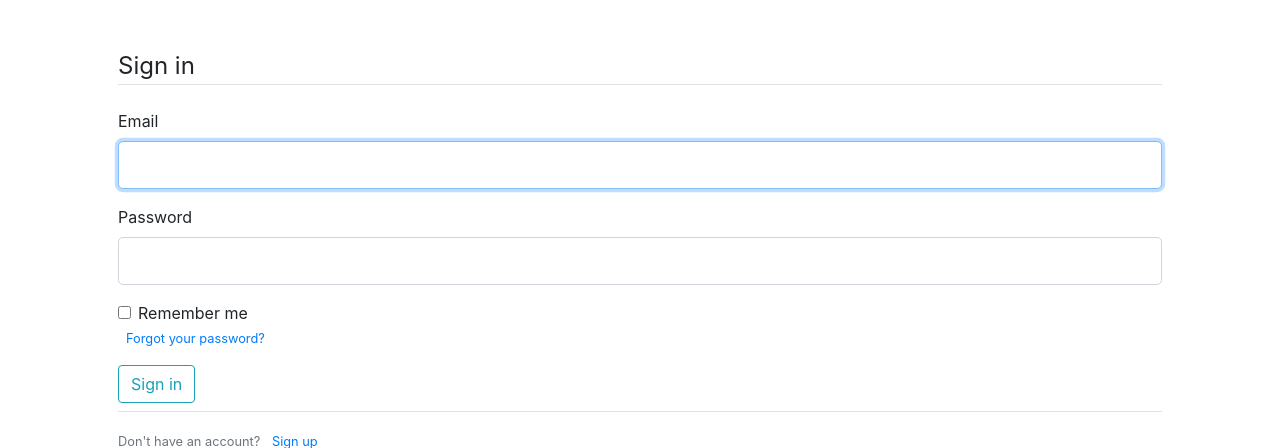
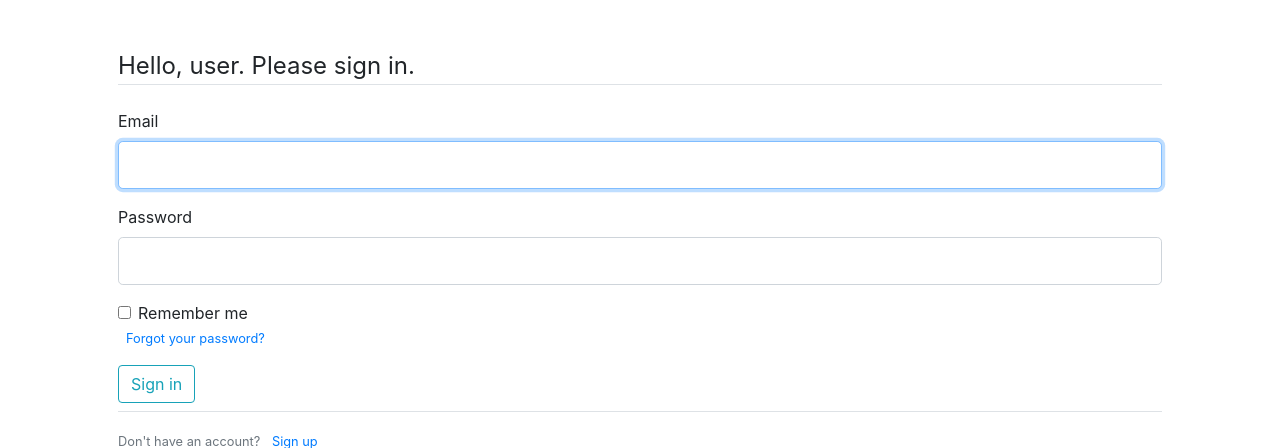
Before and after one commit to francisdbillones/LearnNet, a Flask app: page /signin in a window 1280 px wide. Shown: the part 76-524 px from the top of the page. Run offline with Flask 2, Linux system fonts and the light colour scheme.

Commit message:
added real-time user greeter in log in page. Completely unnecessary but I love it.

```diff
--- a/open_ed_web/routes.py
+++ b/open_ed_web/routes.py
@@ -1,8 +1,8 @@
-from flask import render_template, redirect, url_for, flash, request
+from flask import render_template, redirect, url_for, flash, request, jsonify
 from open_ed_web.forms import *
 from open_ed_web.models import User, Content
 from open_ed_web import app, db, bcrypt, session
-from flask_login import login_user, logout_user, login_required
+from flask_login import login_user, logout_user, login_required, current_user
 
 
 @app.route('/', methods=['GET', 'POST'])
@@ -62,7 +62,8 @@ def signout():
 @app.route('/account', methods=['GET', 'POST'])
 @login_required
 def account():
-    return render_template('account.html')
+    profile_image = url_for('static', filename=f'images/{ current_user.pfp_file }')
+    return render_template('account.html', profile_image=profile_image)
 
 @app.route('/browse', methods=['GET', 'POST'])
 def browse():
@@ -79,5 +80,12 @@ def upload():
     flash('That page does not exist yet, sorry.', 'info')
     return redirect(url_for('index'))
 
+@app.route('/getusername')
+def getusername():
+    email = request.args.get('email')
+    user = User.query.filter_by(email=email).first()
+    result = user.username if user else None
+    return jsonify({"username": result})
+
 if __name__ == '__main__':
     app.run(debug=True)
--- /dev/null
+++ b/open_ed_web/static/scripts/greeter.js
@@ -0,0 +1,42 @@
+// greet user with "Hello, username" when user enters a valid email
+
+console.log('greeter starting');
+
+// current page is on http://127.0.0.1:5000/signin, this function will return http://127.0.0.1:5000
+function getHostAndPort() {
+    var url = window.location.href.split('/');
+    url = url[0] + '//' + url[2];
+    return url;
+}
+
+function ValidateEmail(email) {
+    return (/^[a-zA-Z0-9.!#$%&'*+/=?^_`{|}~-]+@[a-zA-Z0-9-]+(?:\.[a-zA-Z0-9-]+)*$/.test(email));
+}
+
+function getUsername(email) {
+    return fetch(`${getHostAndPort()}/getusername?email=${email}`).then((response) => {
+        var result = response.json();
+        return result;
+    }).then((result) => {
+        return result.username;
+    });
+}
+
+document.addEventListener('DOMContentLoaded', function() {
+
+    const input = document.querySelector('input#email');
+    const greeter = document.querySelector('legend');
+
+    input.addEventListener('keyup', function() {
+        var email = input.value
+        if (ValidateEmail(email)) {
+            getUsername(email).then((username) => {
+                if (username != null) {
+                    greeter.innerHTML = `Hello, ${username}. Please sign in.`;
+                } else {
+                    greeter.innerHTML = 'Hello, user. Please sign in.'
+                }
+            });
+        }
+    });
+});
--- a/open_ed_web/templates/layout.html
+++ b/open_ed_web/templates/layout.html
@@ -19,7 +19,9 @@
     <script src='https://code.jquery.com/jquery-3.5.1.slim.min.js' integrity='sha384-DfXdz2htPH0lsSSs5nCTpuj/zy4C+OGpamoFVy38MVBnE+IbbVYUew+OrCXaRkfj' crossorigin='anonymous'></script>
     <script src='https://cdn.jsdelivr.net/npm/bootstrap@4.5.3/dist/js/bootstrap.bundle.min.js' integrity='sha384-ho+j7jyWK8fNQe+A12Hb8AhRq26LrZ/JpcUGGOn+Y7RsweNrtN/tE3MoK7ZeZDyx' crossorigin='anonymous'></script>
 
-    <script src='../static/scripts/validate.js'></script>
+    <script src='{{ url_for("static", filename="scripts/validate.js") }}'></script>
+
+    {% block head %}{% endblock %}
 
     <title>{% block title %}{% endblock %}</title>
 </head>
@@ -37,12 +39,13 @@
             </ul>
             {% if current_user.is_authenticated %}
             <ul class='navbar-nav ml-auto mt-2'>
+                <li class='nav-item'><a class='nav-link' href='{{ url_for("account") }}'>Account</a></li>
                 <li class='nav-item'><a class='nav-link' href='/signout'>Sign Out</a></li>
             </ul>
             {% else %}
             <ul class='navbar-nav ml-auto mt-2'>
-                <li class='nav-item'><a class='nav-link' href='/signup'>Sign up</a></li>
-                <li class='nav-item'><a class='nav-link' href='/signin'>Sign In</a></li>
+                <li class='nav-item'><a class='nav-link' href='{{ url_for("signup") }}'>Sign up</a></li>
+                <li class='nav-item'><a class='nav-link' href='{{ url_for("signin") }}'>Sign In</a></li>
             </ul>
             {% endif %}
         </div>
--- a/open_ed_web/templates/signin.html
+++ b/open_ed_web/templates/signin.html
@@ -1,4 +1,6 @@
 {% extends 'layout.html' %}
+
+{% block head %}<script src='{{ url_for("static", filename="scripts/greeter.js") }}'></script>{% endblock %}
 
 {% block title %} Sign up {% endblock %}
 
@@ -7,7 +9,7 @@
     <form action='' method='POST'>
         {{ form.hidden_tag() }}
         <fieldset class='form-group'>
-            <legend class='border-bottom mb-4'>Sign in</legend>
+            <legend class='border-bottom mb-4'>Hello, user. Please sign in.</legend>
 
             <div class='form-group'>
                 {{ form.email.label(class='form=control-label') }}
```
Also changed, not shown: open_ed_web/templates/account.html (added, +15 -0 lines), open_ed_web/static/images/default.jpg (added).
